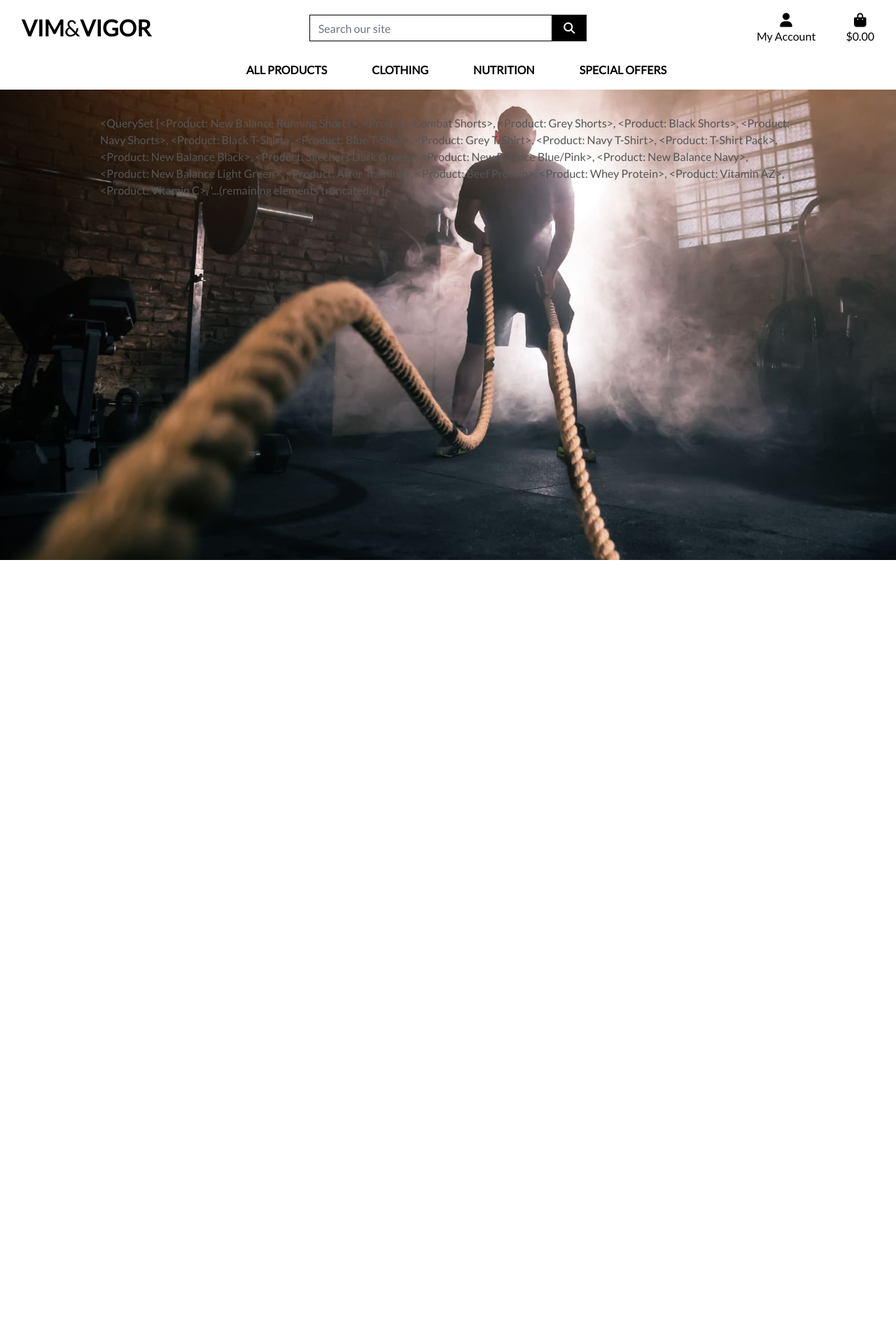
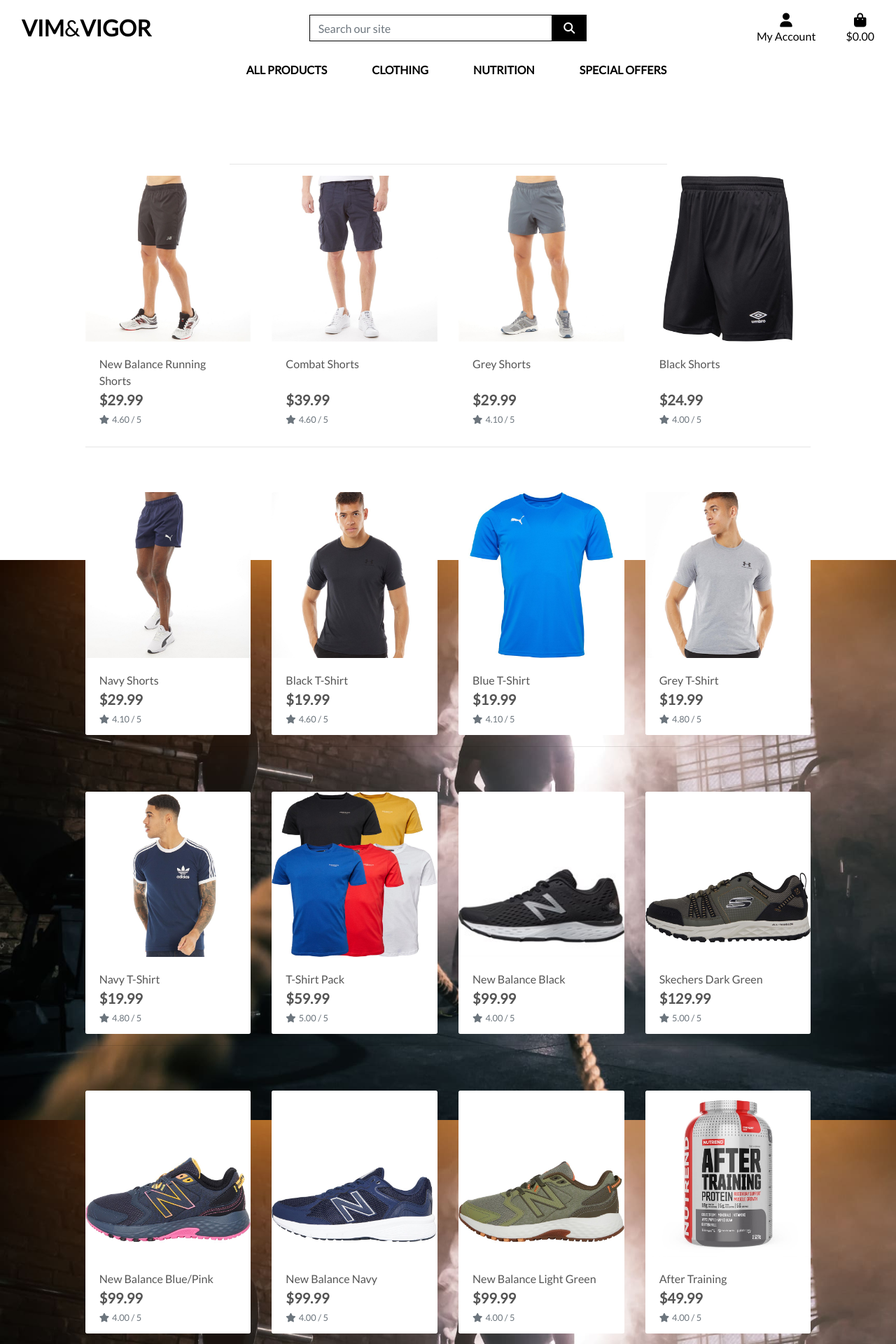
Before and after one commit to Ianokane1/Vim-Vigor, a Django app: page /products/ in a window 1280 px wide. Shown: the top 1920 px of the page at 70% size. Before the commit the page ends 800 px from the top, so only its background shows below. Run offline with Django 3.2, Linux system fonts and the light colour scheme; data comes from the database, SQL or seed files in the repository; some libraries are stand-ins or nearby versions.

Commit message:
Started products templates

```diff
--- a/products/templates/products/products.html
+++ b/products/templates/products/products.html
@@ -10,10 +10,69 @@
 {% endblock %}
 
 {% block content %}
-    <div class="container">
+    <div class="overlay"></div>
+    <div class="container-fluid">
         <div class="row">
-            <div class="col">
-                {{ products }}
+            <div class="col text-center mt-3">
+                <h2 class="logo-font text-white">Products</h2>
+                <hr class="w-50 mb-1">
+            </div>
+        </div>
+        <div class="row">
+            <div class="product-container col-10 offset-1">
+                <div class="row mt-1 mb-2"></div>
+                <div class="row">
+                    {% for product in products %}
+                        <div class="col-sm-6 col-md-6 col-lg-4 col-xl-3">
+                            <div class="card h-100 border-0">
+                                {% if product.image %}
+                                <a href="">
+                                    <img class="card-img-top img-fluid" src="{{ product.image.url }}" alt="{{ product.name }}">
+                                </a>
+                                {% else %}
+                                <a href="">
+                                    <img class="card-img-top img-fluid" src="{{ MEDIA_URL }}noimage.png" alt="{{ product.name }}">
+                                </a>
+                                {% endif %}
+                                <div class="card-body pb-0">
+                                    <p class="mb-0">{{ product.name }}</p>
+                                </div>
+                                <div class="card-footer bg-white pt-0 border-0 text-left">
+                                    <div class="row">
+                                        <div class="col">
+                                            <p class="lead mb-0 text-left font-weight-bold">${{ product.price }}</p>
+                                            {% if product.rating %}
+                                                <small class="text-muted"><i class="fas fa-star mr-1"></i>{{ product.rating }} / 5</small>
+                                            {% else %}
+                                                <small class="text-muted">No Rating</small>
+                                            {% endif %}
+                                        </div>
+                                    </div>
+                                </div>
+                            </div>
+                        </div>
+                        {% if forloop.counter|divisibleby:1 %}
+                            <div class="col-12 d-sm-none mb-5">
+                                <hr>
+                            </div>
+                        {% endif %}
+                        {% if forloop.counter|divisibleby:2 %}
+                            <div class="col-12 d-none d-sm-block d-md-block d-lg-none mb-5">
+                                <hr>
+                            </div>
+                        {% endif %}
+                        {% if forloop.counter|divisibleby:3 %}
+                            <div class="col-12 d-none d-lg-block d-xl-none mb-5">
+                                <hr>
+                            </div>
+                        {% endif %}
+                        {% if forloop.counter|divisibleby:4 %}
+                            <div class="col-12 d-none d-xl-block mb-5">
+                                <hr>
+                            </div>
+                        {% endif %}
+                    {% endfor %}
+                </div>
             </div>
         </div>
     </div>
--- a/static/css/base.css
+++ b/static/css/base.css
@@ -3,7 +3,7 @@
 }
 
 body {
-    background: url('/media/wi424a9b2da5b-9b6b-4bc1-b5c5-988f5b9fad2e1.jpg') no-repeat center center fixed;
+    background: url('/media/gymbackground.jpg') no-repeat center center fixed;
     background-size: cover;
     height: calc(100vh - 164px);
     color: #555;
@@ -28,8 +28,8 @@
 }
 
 .shop-now-button {
-    background: white;
-    color: black;
+    background: black;
+    color: white;
     min-width: 260px;
 }
 
@@ -56,6 +56,20 @@
     border: 1px solid black !important;
 }
 
+.bg-black {
+    background: #000 !important;
+}
+
+.overlay {
+	height: 100%;
+	width: 100%;
+	top: 0;
+	left: 0;
+	position: fixed;
+	background: white;
+	z-index: -1;
+}
+
 /* -------------------------------- Media Queries */
 
 /* Slightly larger container on xl screens */
```
Also changed, not shown: media/gymbackground.jpg (renamed from media/wi424a9b2da5b-9b6b-4bc1-b5c5-988f5b9fad2e1.jpg).
